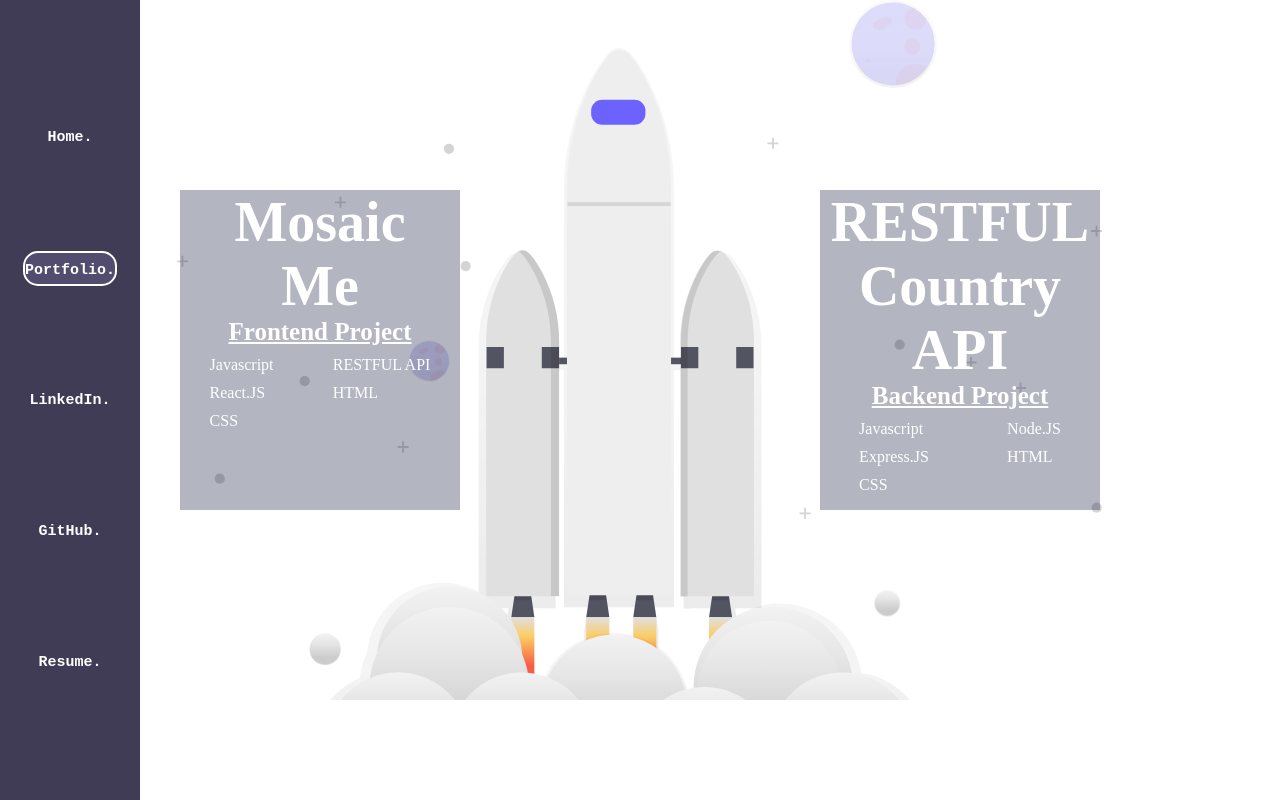
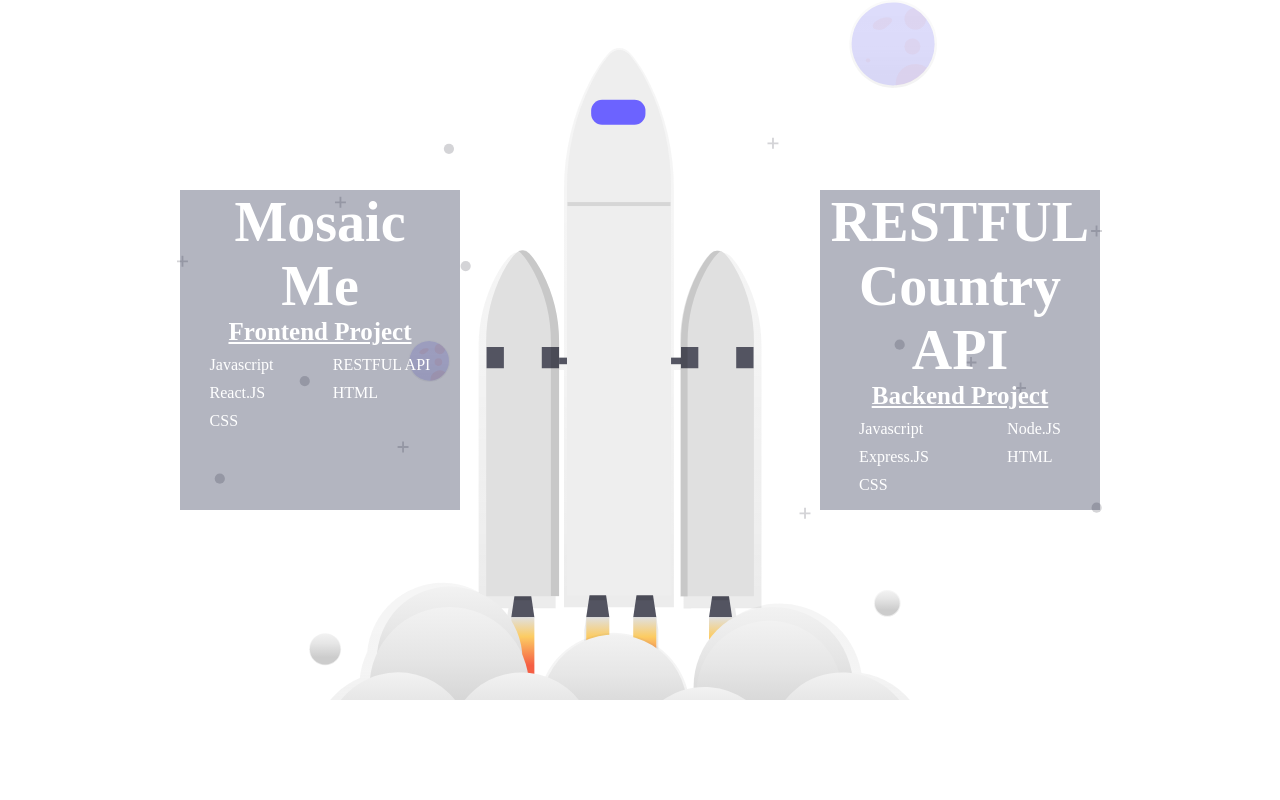
Before and after one commit to Johnnie007/profilePage, a React (Create React App) app: page /portfolio in a window 1280 px wide. Built offline with nearby package versions, Linux system fonts and the light colour scheme.

Commit message:
updated the nav animation

```diff
--- a/src/Desktop/DesktopNav/DesktopNav.scss
+++ b/src/Desktop/DesktopNav/DesktopNav.scss
@@ -11,6 +11,8 @@ aside{
     height: 100%;
     width: 140px;
     background-color: rgb(64,60,86);
+    //left: -140px;
+    animation: slideIn 1s linear;
 }
 
 .desktop-nav-ul{
@@ -62,3 +64,14 @@ aside{
     border: 2px solid white;
     border-radius: 15px;
 }
+
+@keyframes slideIn{
+    0%{
+        left: -140px;
+    }
+
+    100%{
+        left: 0px;
+        transition: left 300ms linear;
+    }
+}
```
